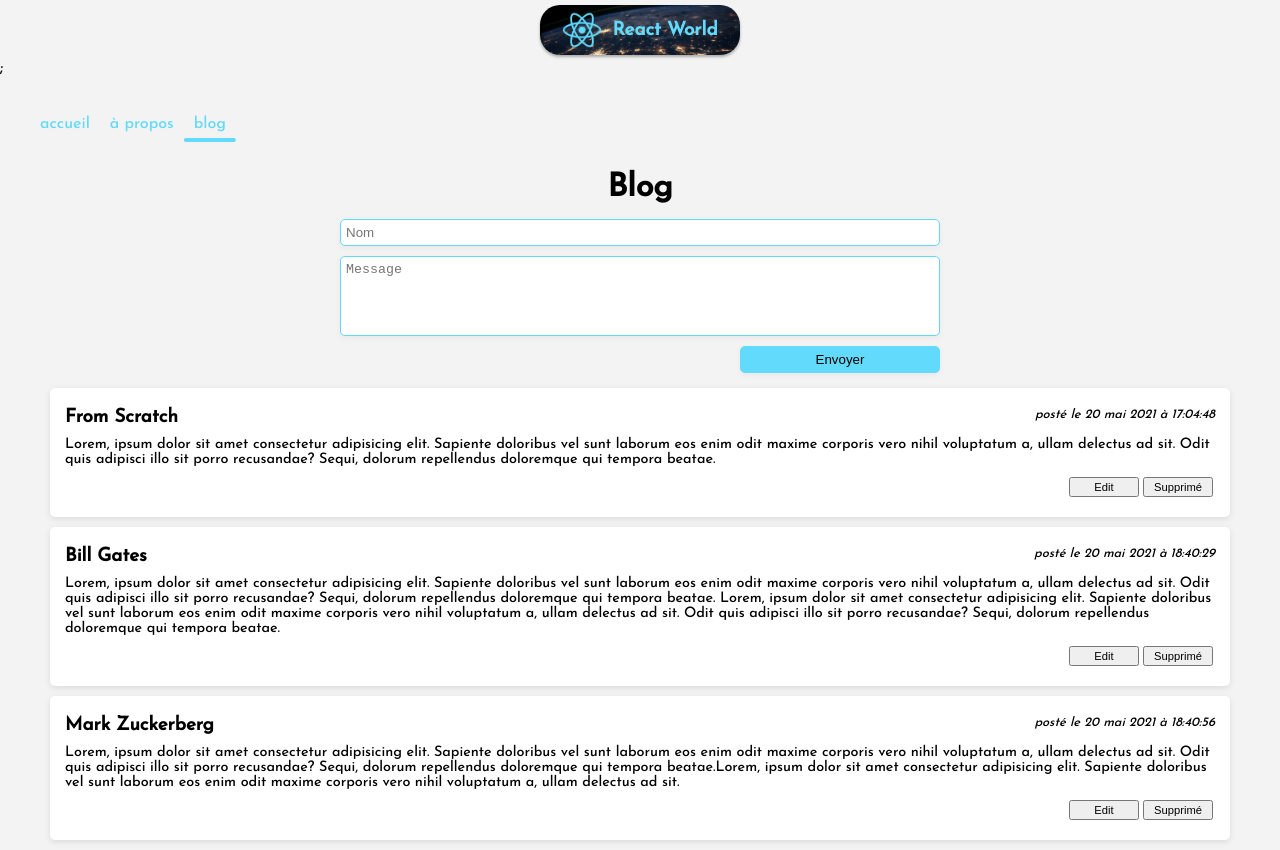
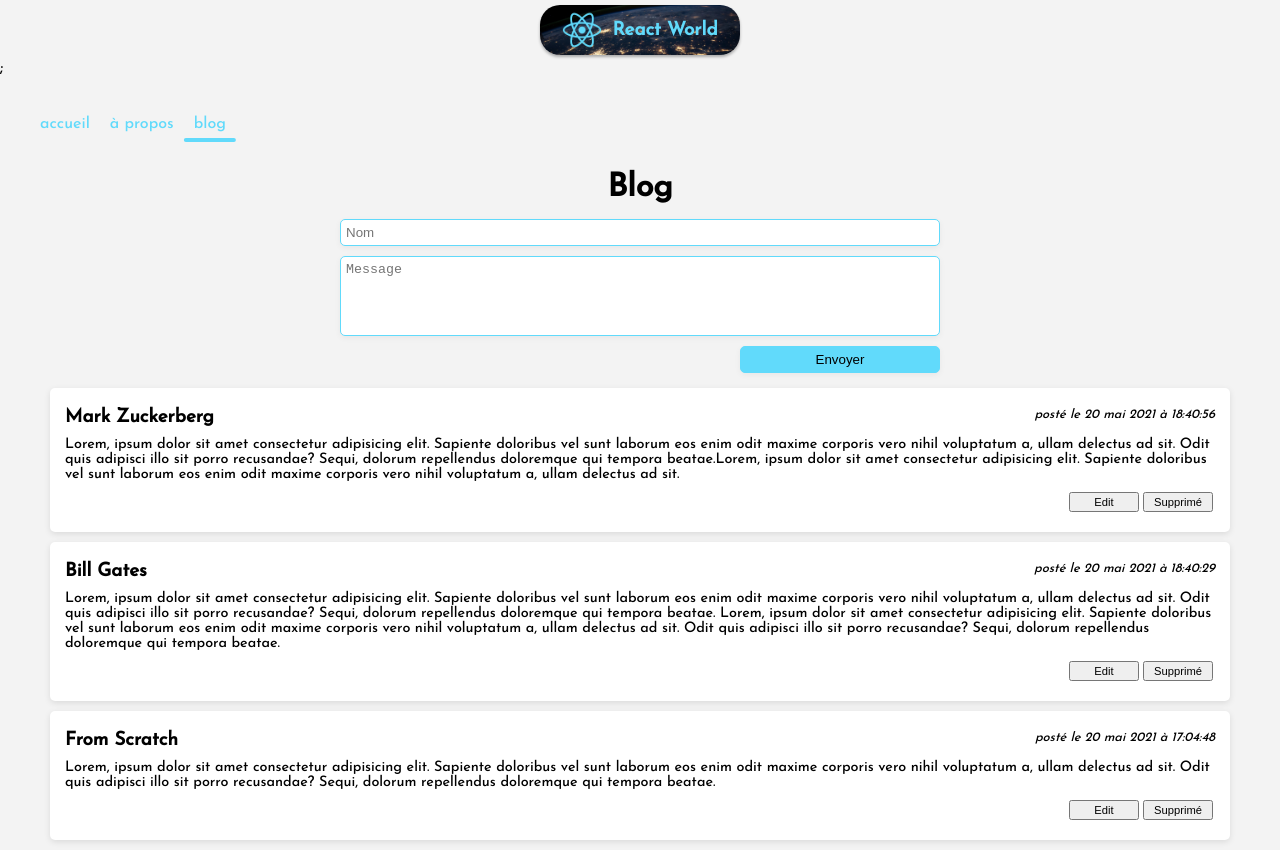
Before and after one commit to Barth-code/Projet-React2, a React (Create React App) app: page /blog in a window 1280 px wide. Built offline with nearby package versions, Linux system fonts and the light colour scheme; data requests are answered from the project's data file.

Commit message:
Tri par date de publication

```diff
--- a/src/pages/Blog.js
+++ b/src/pages/Blog.js
@@ -42,9 +42,11 @@ const Blog = () => {
         <input type="submit" value="Envoyer" />
       </form>
       <ul>
-        {blogData.map((article) => (
-          <Article key={article.id} article={article} />
-        ))}
+        {blogData
+          .sort((a, b) => b.date - a.date)
+          .map((article) => (
+            <Article key={article.id} article={article} />
+          ))}
       </ul>
     </div>
   );
```
